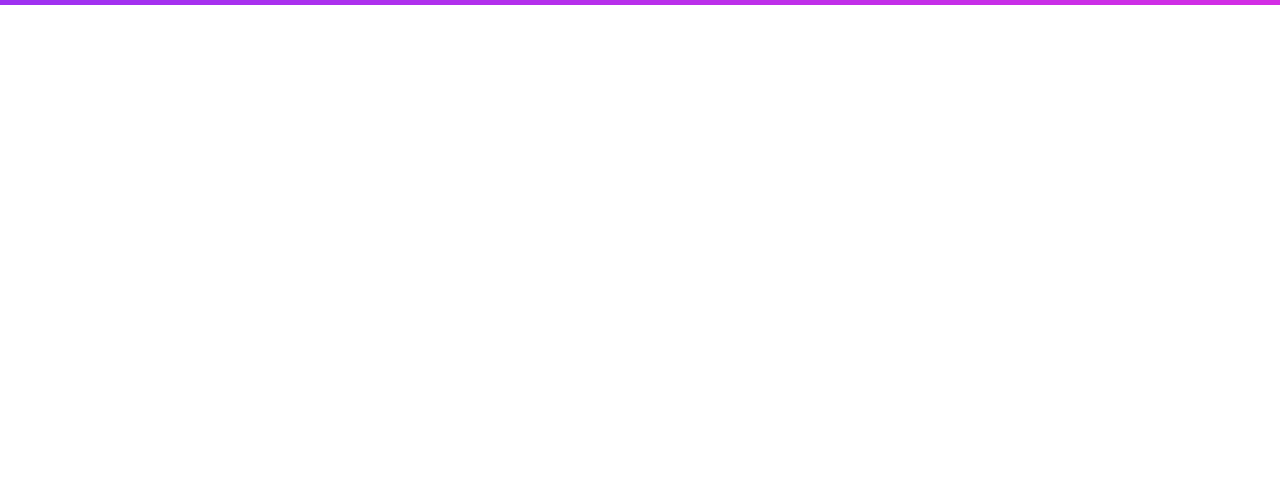
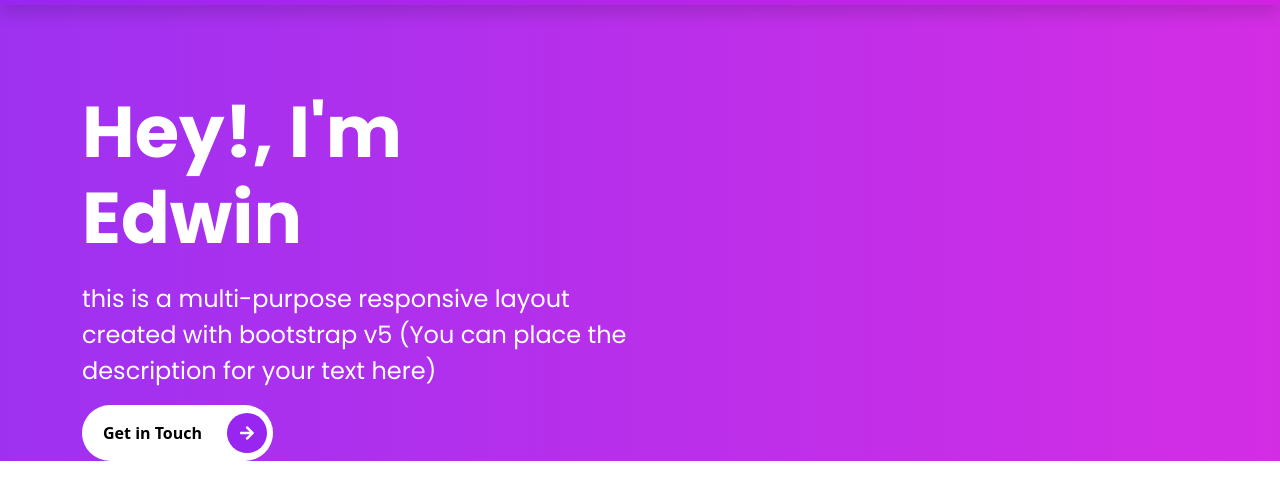
Before and after one commit to eddieash0007/bs5_sass, a website: page index.html in a window 1280 px wide. Shown: the part 71-570 px from the top of the page. Drawn offline with Linux system fonts and the light colour scheme.

Commit message:
intro trypography and description done

```diff
--- a/index.html
+++ b/index.html
@@ -7,10 +7,11 @@
     <title>Learning Bootstrap V5 with Sass</title>
     <link rel="stylesheet" href="assets/css/style.css">
     <link rel="stylesheet" href="assets/css/fontawesome.css">
+    <link href="https://fonts.googleapis.com/css2?family=Poppins:wght@400;500;600;700;800;900&display=swap" rel="stylesheet">
 </head>
 <body>
     <!-- START NAVBAR SECTION -->
-    <nav class="navbar navbar-expand-lg navbar-dark menu">
+    <nav class="navbar navbar-expand-lg navbar-dark menu shadow fixed-top">
         <div class="container-fluid">
           <a class="navbar-brand" href="#">
               <img src="images/logo.png" alt="logo">
@@ -47,6 +48,29 @@
         </div>
       </nav>
 
+      <!-- Intro Section -->
+      <section id="home" class="intro-section">
+        <div class="container">
+          <div class="row align-items-center text-white">
+            <div class="col-md-6 intros">
+              <h1 class="display-2">
+                <span class="display-2--intro">Hey!, I'm <br> Edwin</span>
+                <span class="display-2--description lh-base">
+                  this is a multi-purpose responsive layout created with bootstrap v5
+                  (You can place the description for your text here)
+                </span>
+              </h1>
+              <button type="button" class="rounded-pill btn-rounded">Get in Touch
+                <span><i class="fas fa-arrow-right"></i></span>
+              </button>
+            </div>
+            <div class="col-md-6 intros">
+
+            </div>
+          </div>
+        </div>
+      </section>
+
 
 
     <script src="assets/js/bootstrap.bundle.js"></script>
--- a/scss/components/_typography.scss
+++ b/scss/components/_typography.scss
@@ -0,0 +1,20 @@
+@use "../custom" as *;
+
+.display-2{
+    margin-bottom: 1rem;
+    text-transform: capitalize;
+    font-family: 'Poppins', sans-serif;
+
+    &--intro{
+        display: inline-block;
+        font-weight: 700;
+        font-family: 'Poppins', sans-serif;
+    }
+
+    &--description{
+        font-size: 1.5rem;
+        display: block;
+        margin-top: 1.2rem;
+        text-transform: none;
+    }
+}
--- a/scss/sections/_intro-section.scss
+++ b/scss/sections/_intro-section.scss
@@ -0,0 +1,10 @@
+@use "../custom" as *;
+@use "../components/mixins" as *;
+
+.intro-section{
+    @include gradient;
+
+    padding: 10rem 0 0 0;
+    width: 100%;
+    height: 100%;
+}
```
Also changed, not shown: assets/css/style.css, 1 other file.
